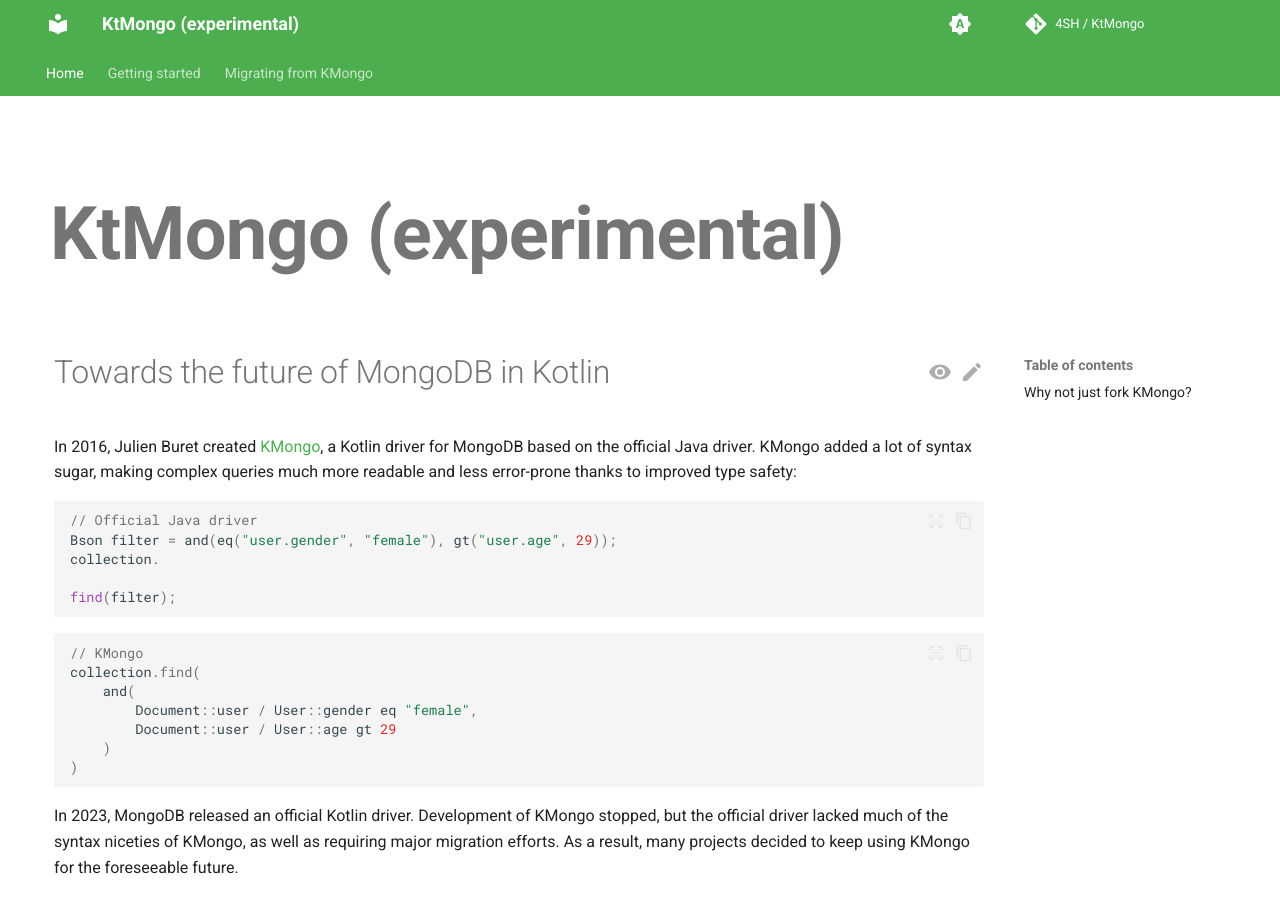
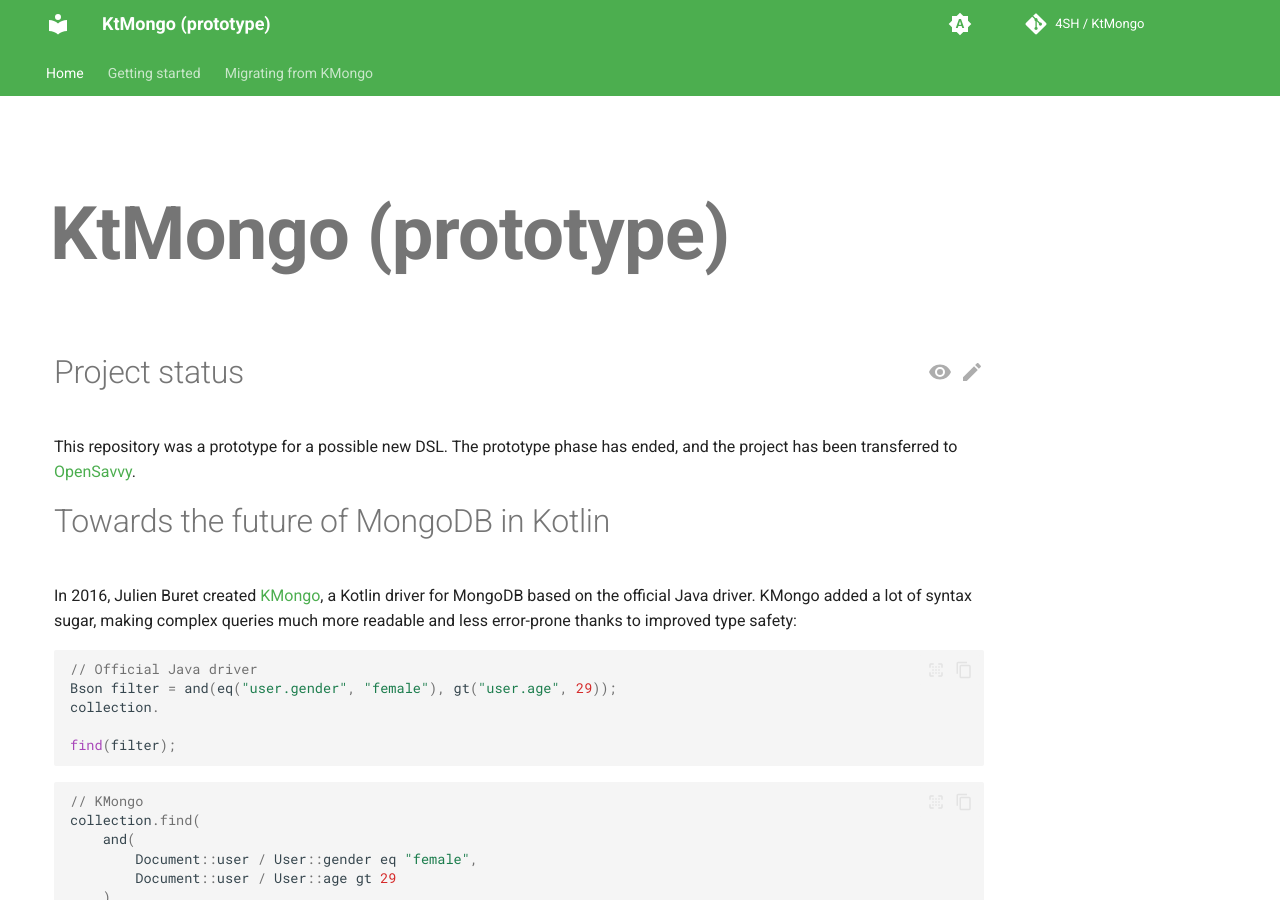
Before and after one commit to 4sh/ktmongo, an MkDocs documentation site: the page built from docs/website/docs/index.md, in a window 1280 px wide and 900 px high. Built offline with MkDocs 1.6.1 and Material for MkDocs 9.7.7, drawn with Linux system fonts in a browser that asks for light colours; comment, search, counter and statistics services are not loaded.

Commit message:
docs: Mention the end of the prototypal phase & the repository archival

```diff
--- a/docs/website/docs/index.md
+++ b/docs/website/docs/index.md
@@ -1,6 +1,10 @@
 ---
 template: home.html
 ---
+
+# Project status
+
+This repository was a prototype for a possible new DSL. The prototype phase has ended, and the project has been transferred to [OpenSavvy](https://gitlab.com/opensavvy/ktmongo).
 
 # Towards the future of MongoDB in Kotlin
 
--- a/docs/website/mkdocs.yml
+++ b/docs/website/mkdocs.yml
@@ -1,4 +1,4 @@
-site_name: KtMongo (experimental)
+site_name: KtMongo (prototype)
 site_author: 4SH & contributors
 site_description: >
   Towards the future of MongoDB in Kotlin.
```
Also changed, not shown: README.md.
